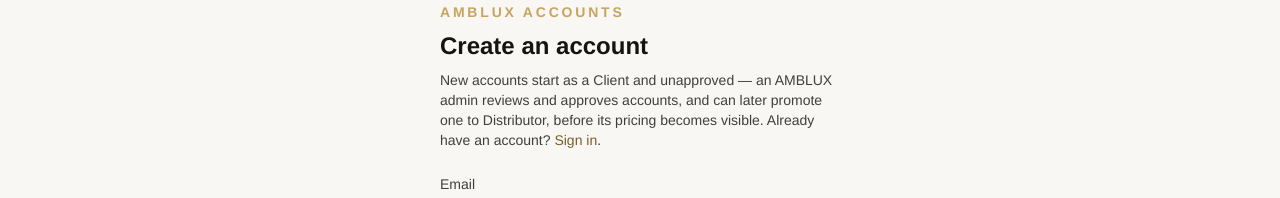
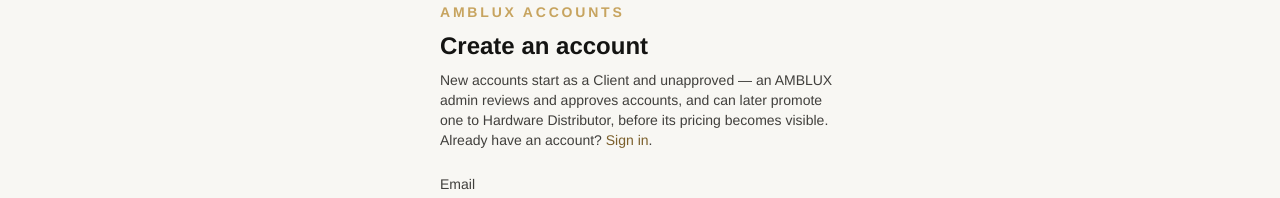
Before and after one commit to equintana-design/Amblux-site, a Next.js app: page /sign-up in a window 1280 px wide. Shown: the part 248-446 px from the top of the page. Built offline with nearby package versions, Linux system fonts and the light colour scheme; no server answers.

Commit message:
Update page.tsx

```diff
--- a/app/sign-up/page.tsx
+++ b/app/sign-up/page.tsx
@@ -17,7 +17,7 @@
         <h1 className="mt-2 text-2xl font-semibold text-foreground">Create an account</h1>
         <p className="mt-2 text-sm text-muted">
           New accounts start as a Client and unapproved — an AMBLUX admin reviews and approves accounts, and can
-          later promote one to Distributor, before its pricing becomes visible. Already have an account?{" "}
+          later promote one to Hardware Distributor, before its pricing becomes visible. Already have an account?{" "}
           <Link href="/sign-in" className="font-medium text-accent-strong hover:underline">
             Sign in
           </Link>
```
